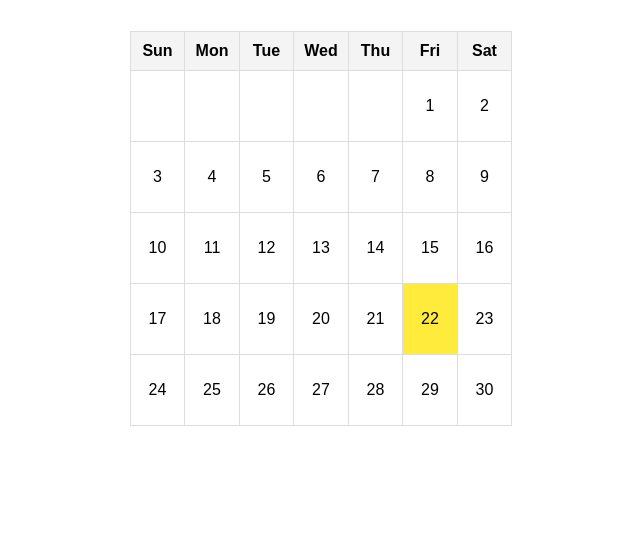
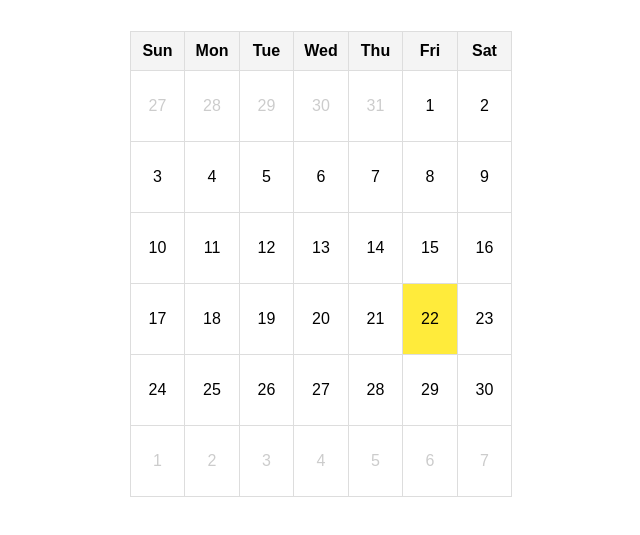
Before and after one commit to z2sseong2/live-like-J-Group-12-, a website: page calendar/calendar.html in a window 1280 px wide. Shown: the part 79-614 px from the top of the page, without its empty margins (319-959 px from the left). Drawn offline with Linux system fonts and the light colour scheme.

Commit message:
chore: Midified

```diff
--- a/calendar/calendar.css
+++ b/calendar/calendar.css
@@ -46,3 +46,7 @@ td {
 .current-day {
     background-color: #ffeb3b;
 }
+
+.blurred {
+    color: #ccc;
+}
--- a/calendar/calendar.js
+++ b/calendar/calendar.js
@@ -19,28 +19,36 @@ document.addEventListener('DOMContentLoaded', () => {
     function generateCalendar(month, year) {
         const daysInMonth = new Date(year, month + 1, 0).getDate();
         const firstDay = new Date(year, month, 1).getDay();
+        const prevMonthDays = new Date(year, month, 0).getDate();
 
         // Table structure
         let calendarHTML = '<table>';
         calendarHTML += '<tr><th>Sun</th><th>Mon</th><th>Tue</th><th>Wed</th><th>Thu</th><th>Fri</th><th>Sat</th></tr>';
 
-        // Add blank cells for days before the first day of the month
         let date = 1;
-        for (let i = 0; i < 6; i++) {
+        let nextMonthDate = 1;
+
+        // Generate rows
+        for (let i = 0; i < 7; i++) {
             calendarHTML += '<tr>';
             for (let j = 0; j < 7; j++) {
                 if (i === 0 && j < firstDay) {
-                    calendarHTML += '<td></td>';
+                    // Previous month's dates
+                    const prevDate = prevMonthDays - firstDay + j + 1;
+                    calendarHTML += `<td class="blurred">${prevDate}</td>`;
                 } else if (date > daysInMonth) {
-                    break;
+                    // Next month's dates
+                    calendarHTML += `<td class="blurred">${nextMonthDate}</td>`;
+                    nextMonthDate++;
                 } else {
+                    // Current month's dates
                     const isToday = date === today.getDate() && month === today.getMonth() && year === today.getFullYear();
                     calendarHTML += `<td class="${isToday ? 'current-day' : ''}">${date}</td>`;
                     date++;
                 }
             }
             calendarHTML += '</tr>';
-            if (date > daysInMonth) break;
+            if (date > daysInMonth && nextMonthDate > 7 - (firstDay + daysInMonth) % 7) break;
         }
 
         calendarHTML += '</table>';
```
